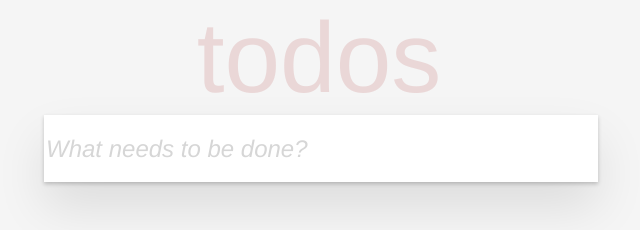
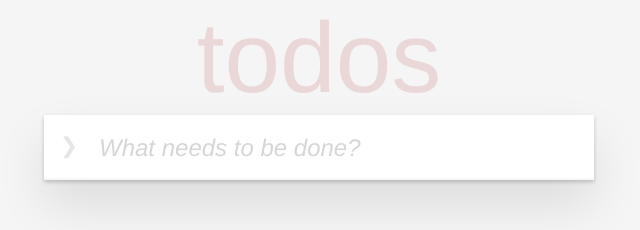
Before and after one commit to Wanting1234/todo-mvc-react, a React (Create React App) app: page / in a window 1280 px wide. Shown: the top 230 px of the page, without its empty margins (321-961 px from the left). Built offline with nearby package versions, Linux system fonts and the light colour scheme.

Commit message:
style: add style for task list

```diff
--- a/src/components/MainSection.js
+++ b/src/components/MainSection.js
@@ -24,12 +24,16 @@ const MainSection = () => {
   return (
     <div className="main-section">
       <AddTask creatTask={creatTask} />
+      <input type="checkbox" className="toggle-all" id="toggle-all" />
+      <label></label>
       <ul className="task-list">
         {tasks.map((task) => (
           <li key={task.id}>
-            <input type="checkbox" />
-            <label>{task.name}</label>
-            <button>x</button>
+            <div className="view">
+              <input type="checkbox" className="toggle" />
+              <label className="task">{task.name}</label>
+              <button className="delete">x</button>
+            </div>
           </li>
         ))}
       </ul>
--- a/src/index.css
+++ b/src/index.css
@@ -22,11 +22,13 @@ body {
 
 .new-task {
     height: 65px;
-    width: 100%;
+    width: 480px;
+    padding: 0 15px 0 55px;
     font-size: 24px;
     border: none;
     background: #ffffff;
-    box-shadow: 0 2px 4px 0 rgba(0, 0, 0, 0.2), 0 25px 50px 0 rgba(0, 0, 0, 0.1);
+    /*box-shadow: 0 2px 4px 0 rgba(0, 0, 0, 0.2), 0 25px 50px 0 rgba(0, 0, 0, 0.1);*/
+    box-shadow: inset 0 -2px 1px rgb(0 0 0 / 3%);
 }
 
 input  {
@@ -43,3 +45,74 @@ input  {
     margin-top: 50px;
     color: #bfbfbf;
 }
+
+.toggle-all {
+    position: absolute;
+    left: 0;
+    top: 0;
+    opacity: 0;
+}
+
+label {
+    cursor: default;
+}
+
+.toggle-all + label {
+    width: 50px;
+    height: 34px;
+    font-size: 0;
+    position: absolute;
+    top: 18px;
+    left: 0;
+}
+
+.toggle-all + label:before {
+    content: '❯';
+    font-size: 22px;
+    color: #e6e6e6;
+}
+
+.main-section {
+    position: relative;
+    background: #ffffff;
+    box-shadow: 0 2px 4px 0 rgba(0, 0, 0, 0.2), 0 25px 50px 0 rgba(0, 0, 0, 0.1);
+}
+
+.task-list {
+    list-style: none;
+    margin: 0;
+    padding: 0;
+    font-size: 24px;
+}
+
+.todo-list li {
+    position: relative;
+    border-bottom: 1px solid #d5d5d5;
+}
+
+.view {
+    position: relative;
+    border-bottom: 1px solid #ededed;
+}
+
+.toggle {
+    position: absolute;
+    left: 0;
+    top: 20px;
+}
+
+.task {
+    text-align: left;
+    display: block;
+    font-size: 24px;
+    padding: 15px 65px 15px 55px;
+}
+
+.delete {
+    position: absolute;
+    right: 0;
+    bottom: 20px;
+    border: none;
+    background-color: #ffffff;
+    color: darkred;
+}
```
